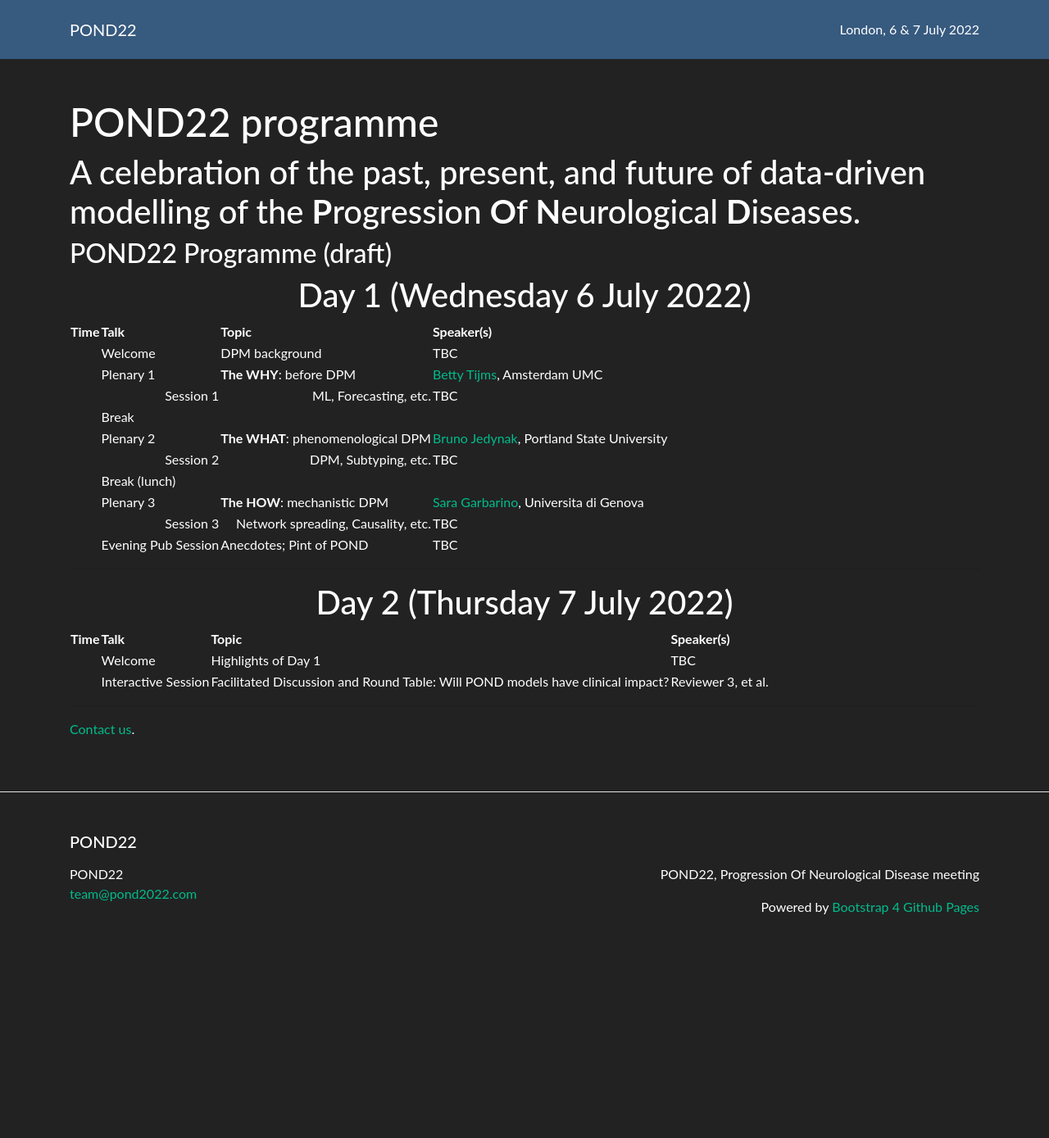
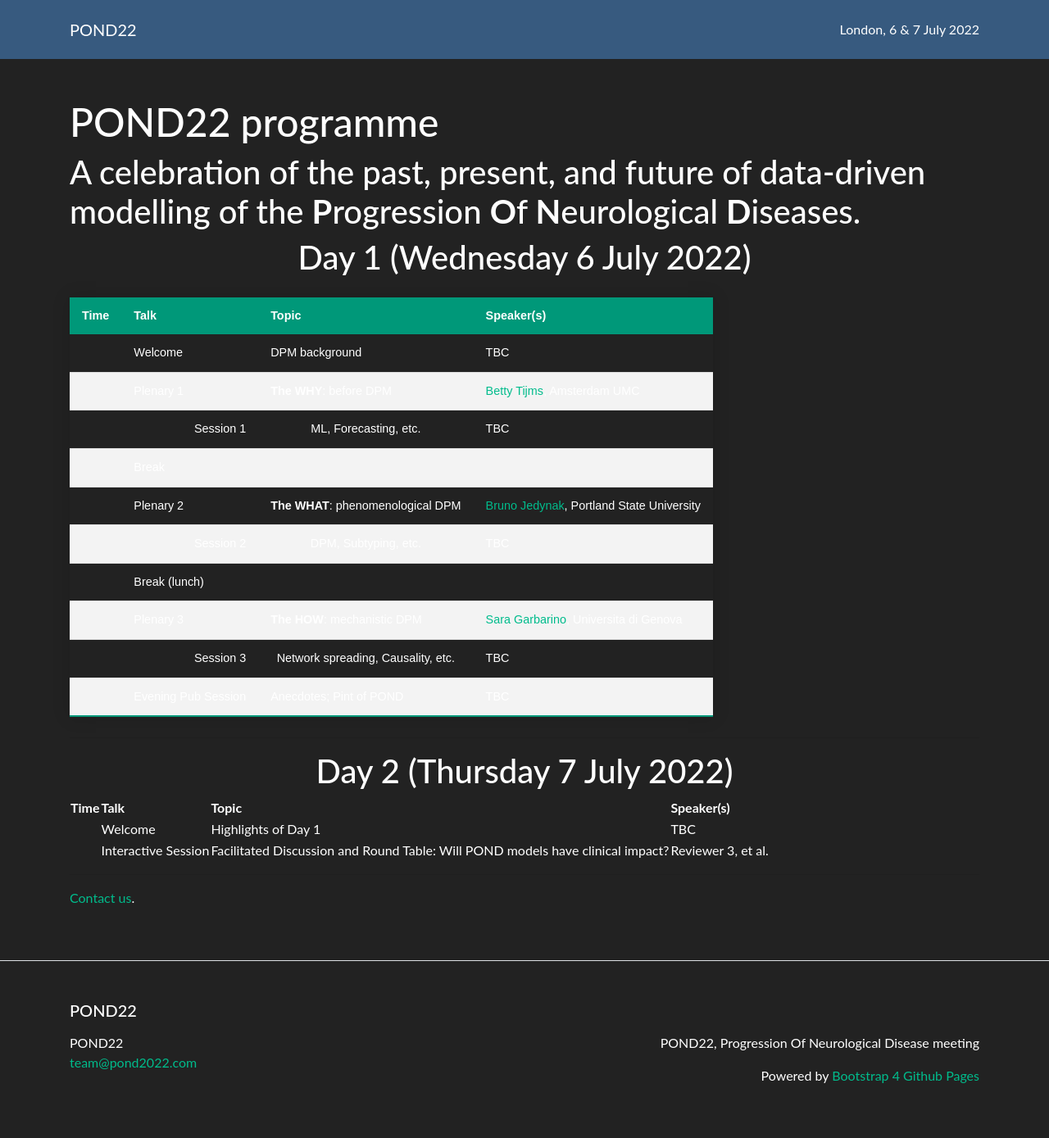
Before and after one commit to noxtoby/pond2022-bs4, a Jekyll site: the page built from programme.md, in a window 1280 px wide. Shown: the whole page at 82% size. Built offline with Jekyll 4.4.1, drawn with Linux system fonts in a browser that asks for light colours; before the commit the page ends 1183 px from its top, so only the background shows below that.

Commit message:
Styled table

```diff
--- a/_sass/_bootstrap_customization.scss
+++ b/_sass/_bootstrap_customization.scss
@@ -214,6 +214,44 @@ $web-font-path: "https://fonts.googleapis.com/css?family=Montserrat" !default;
   }
 }
 
+
+.styled-table {
+    border-collapse: collapse;
+    margin: 25px 0;
+    font-size: 0.9em;
+    font-family: sans-serif;
+    min-width: 400px;
+    box-shadow: 0 0 20px rgba(0, 0, 0, 0.15);
+}
+
+.styled-table thead tr {
+    background-color: #009879;
+    color: #ffffff;
+    text-align: left;
+}
+
+.styled-table th,
+.styled-table td {
+    padding: 12px 15px;
+}
+
+.styled-table tbody tr {
+    border-bottom: 1px solid #dddddd;
+}
+
+.styled-table tbody tr:nth-of-type(even) {
+    background-color: #f3f3f3;
+}
+
+.styled-table tbody tr:last-of-type {
+    border-bottom: 2px solid #009879;
+}
+
+.styled-table tbody tr.active-row {
+    font-weight: bold;
+    color: #009879;
+}
+
 // Forms =======================================================================
 
 legend {
--- a/programme.md
+++ b/programme.md
@@ -5,11 +5,10 @@ title: POND22 programme
 
 ## A celebration of the past, present, and future of data-driven modelling of the **P**rogression **O**f **N**eurological **D**iseases.
 
-### POND22 Programme (draft)
 
 <h2 align="center">Day 1 (Wednesday 6 July 2022)</h2>
 
-<table>
+<table class="styled-table">
     <!-- <caption>Description</caption> -->
     <thead>
         <tr>
@@ -29,7 +28,7 @@ title: POND22 programme
             <td><a href="https://researchinformation.amsterdamumc.org/en/persons/betty-tijms">Betty Tijms</a>, Amsterdam UMC</td>
         </tr>
         <tr>
-            <td></td><td style="text-align:right">Session 1</td><td style="text-align:right">ML, Forecasting, etc.</td>
+            <td></td><td style="text-align:right">Session 1</td><td style="text-align:center">ML, Forecasting, etc.</td>
             <td>TBC</td>
         </tr>
         <tr>
@@ -41,7 +40,7 @@ title: POND22 programme
             <td><a href="https://sites.google.com/site/brunomjedynak/">Bruno Jedynak</a>, Portland State University</td>
         </tr>
         <tr>
-            <td></td><td style="text-align:right">Session 2</td><td style="text-align:right">DPM, Subtyping, etc.</td>
+            <td></td><td style="text-align:right">Session 2</td><td style="text-align:center">DPM, Subtyping, etc.</td>
             <td>TBC</td>
         </tr>
         <tr>
@@ -53,7 +52,7 @@ title: POND22 programme
             <td><a href="https://sgarbarino.github.io/">Sara Garbarino</a>, Universita di Genova</td>
         </tr>
         <tr>
-            <td></td><td style="text-align:right">Session 3</td><td style="text-align:right">Network spreading, Causality, etc.</td>
+            <td></td><td style="text-align:right">Session 3</td><td style="text-align:center">Network spreading, Causality, etc.</td>
             <td>TBC</td>
         </tr>
         <tr>
```
